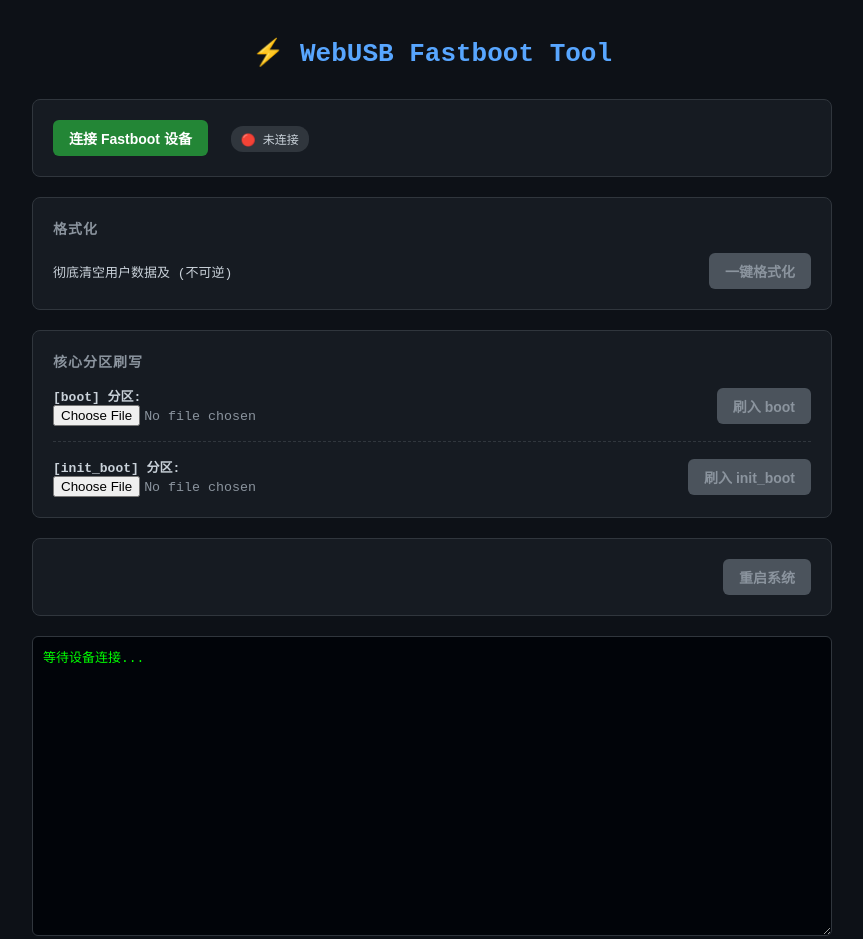
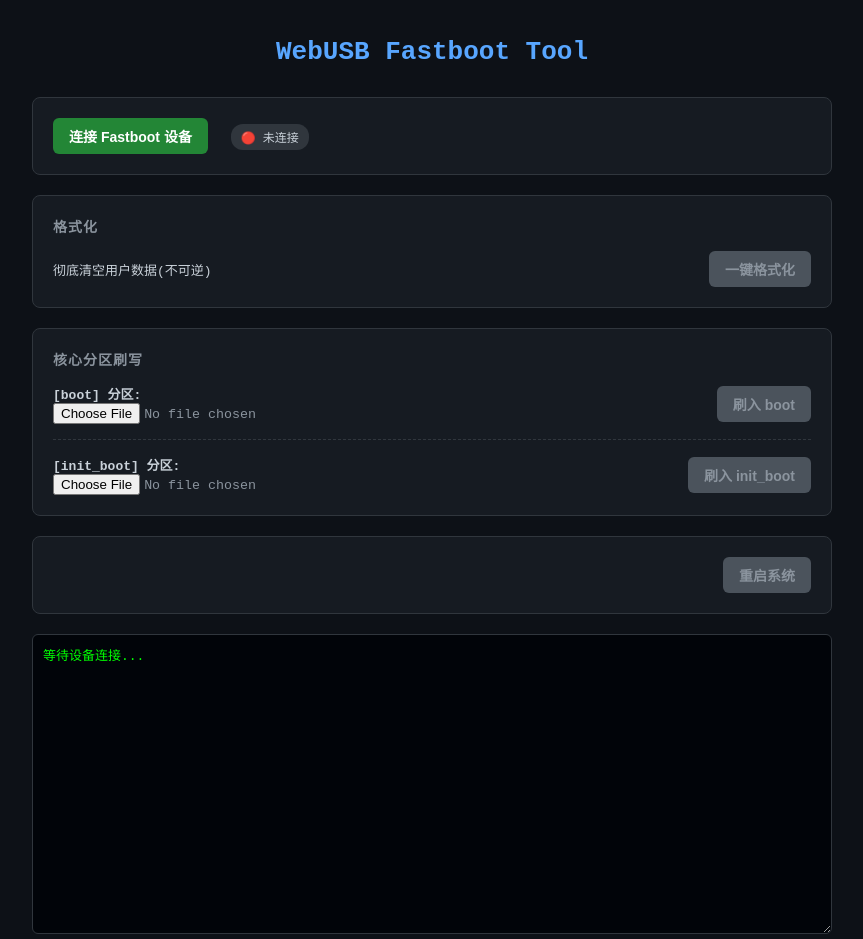
Before and after one commit to ren2923911943-coder/web-fastboot-wiper, a plain HTML site: page index.html in a window 1280 px wide. Shown: the whole page, without its empty margins (208-1071 px from the left). Drawn offline with Linux system fonts and the light colour scheme.

Commit message:
Update index.html

```diff
--- a/index.html
+++ b/index.html
@@ -26,7 +26,7 @@
 </head>
 <body>
 
-    <h1>⚡ WebUSB Fastboot Tool</h1>
+    <h1> WebUSB Fastboot Tool</h1>
 
     <div class="panel">
         <button id="btnConnect">连接 Fastboot 设备</button>
@@ -36,7 +36,7 @@
     <div class="panel">
         <h3 class="panel-title">格式化</h3>
         <div class="flex-row">
-            <span>彻底清空用户数据及 (不可逆)</span>
+            <span>彻底清空用户数据(不可逆)</span>
             <button id="btnErase" class="danger-btn" disabled>一键格式化</button>
         </div>
     </div>
```
